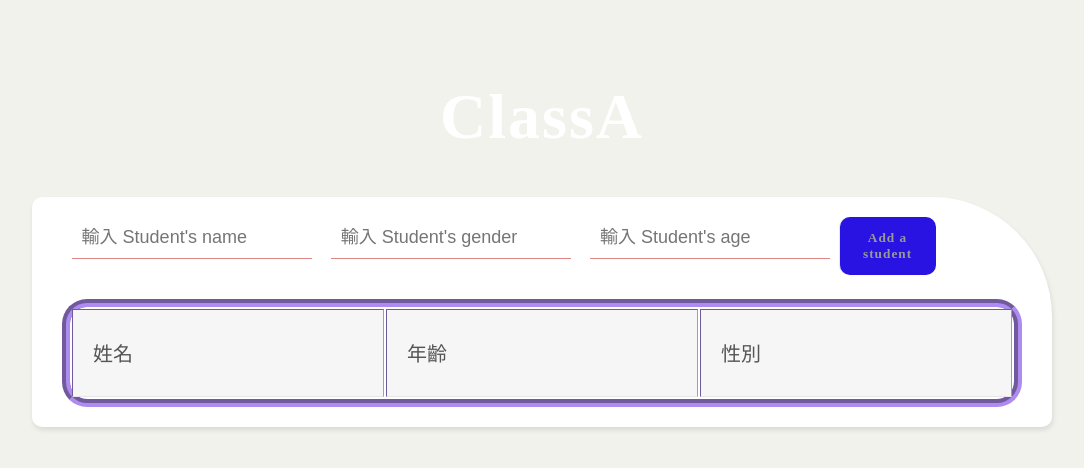
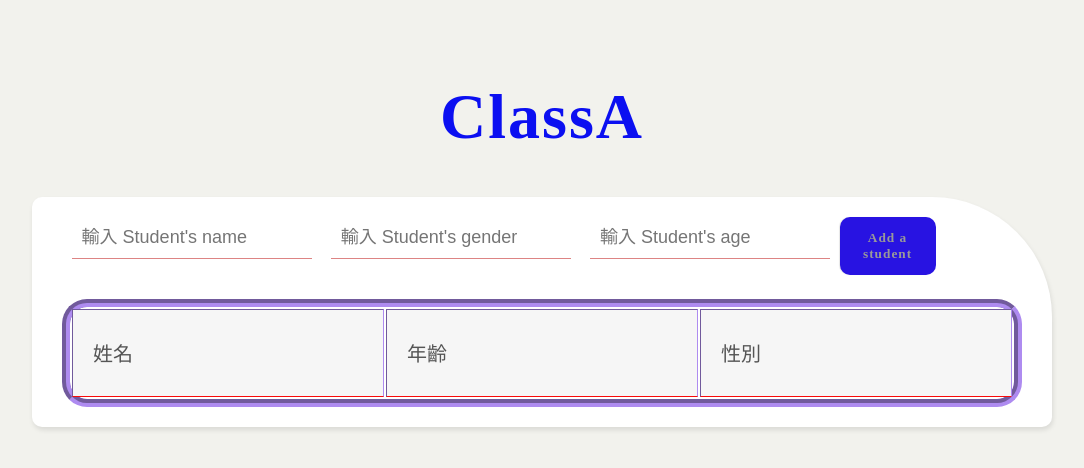
Before and after one commit to lulu2019cat/Final_project12345, a website: page public/classA.html in a window 1280 px wide. Shown: the whole page, without its empty margins (98-1182 px from the left). Drawn offline with Linux system fonts and the light colour scheme; no server answers.

Commit message:
six commit :classA,styles修改

```diff
--- a/public/classA.html
+++ b/public/classA.html
@@ -44,6 +44,7 @@
   // Initialize Firebase
   firebase.initializeApp(firebaseConfig);
   firebase.analytics();
-</script>
-    <script src="app.js"></script>
+  const db = firebase.firestore();
+  </script>
+  <script src="app.js"></script>
 </html>
--- a/public/styles.css
+++ b/public/styles.css
@@ -4,7 +4,7 @@ body{
 }
 
 h1{
-    color: #fff;
+    color: rgb(11, 15, 241);
     font-size: 64px;
     letter-spacing: 2px;
     margin-top: 80px;
@@ -30,7 +30,7 @@ td {
     font-size: 20px;
     color: #555;
     position: relative;
-    border-bottom: 1px solid #e6e6e6;
+    border-bottom: 1px solid #f80a0a;
     height: 46px;
 }
 
```
